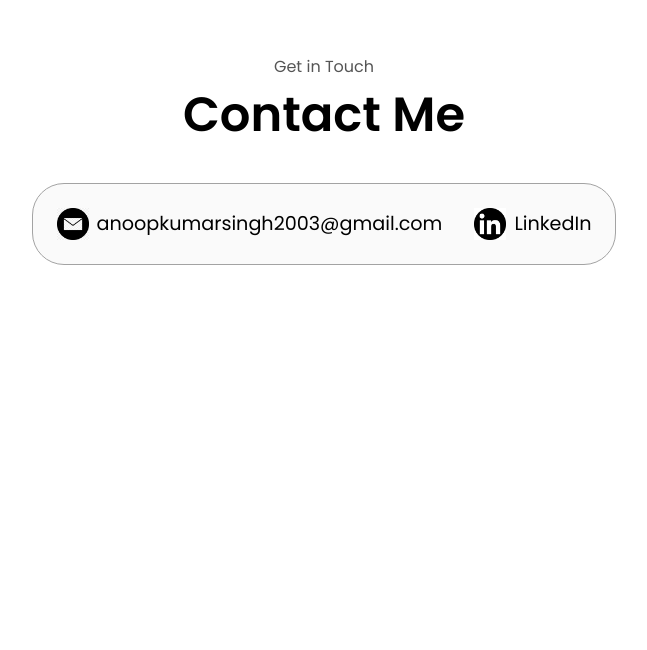
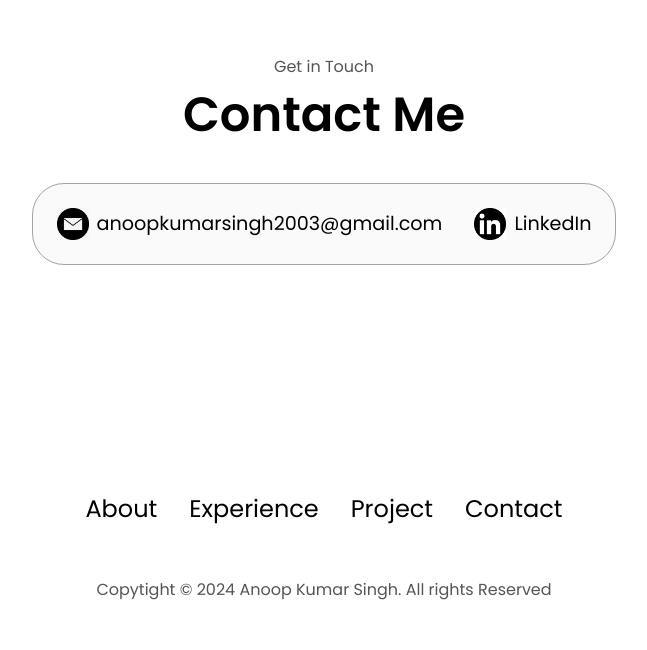
Before and after one commit to Anoopsingh023/portfolio, a plain HTML site: page main.html in a window 1280 px wide. Shown: the part 3201-3851 px from the top of the page, without its empty margins (316-963 px from the left). Before the commit the page ends 3640 px from the top, so only its background shows below. Drawn offline with Linux system fonts and the light colour scheme.

Commit message:
Footer Section

```diff
--- a/main.html
+++ b/main.html
@@ -224,6 +224,20 @@
     </div>
   </section>
 
+  <footer>
+    <nav>
+      <div class="nav-link-container">
+        <ul class="nav-links">
+          <li><a href="#about">About</a></li>
+          <li><a href="#experience">Experience</a></li>
+          <li><a href="#project">Project</a></li>
+          <li><a href="#contact">Contact</a></li>
+        </ul>
+      </div>
+    </nav>
+    <p>Copytight &#169; 2024 Anoop Kumar Singh. All rights Reserved</p>
+  </footer>
+
   <script src="script.js"></script>
 </body>
 
--- a/style.css
+++ b/style.css
@@ -376,3 +376,12 @@ article .icon{
     cursor: default;
     height: 2rem;
 }
+
+/* footer */
+footer{
+    height: 26vh;
+    margin: 0.1rem;
+}
+footer p{
+    text-align: center;
+}
```
